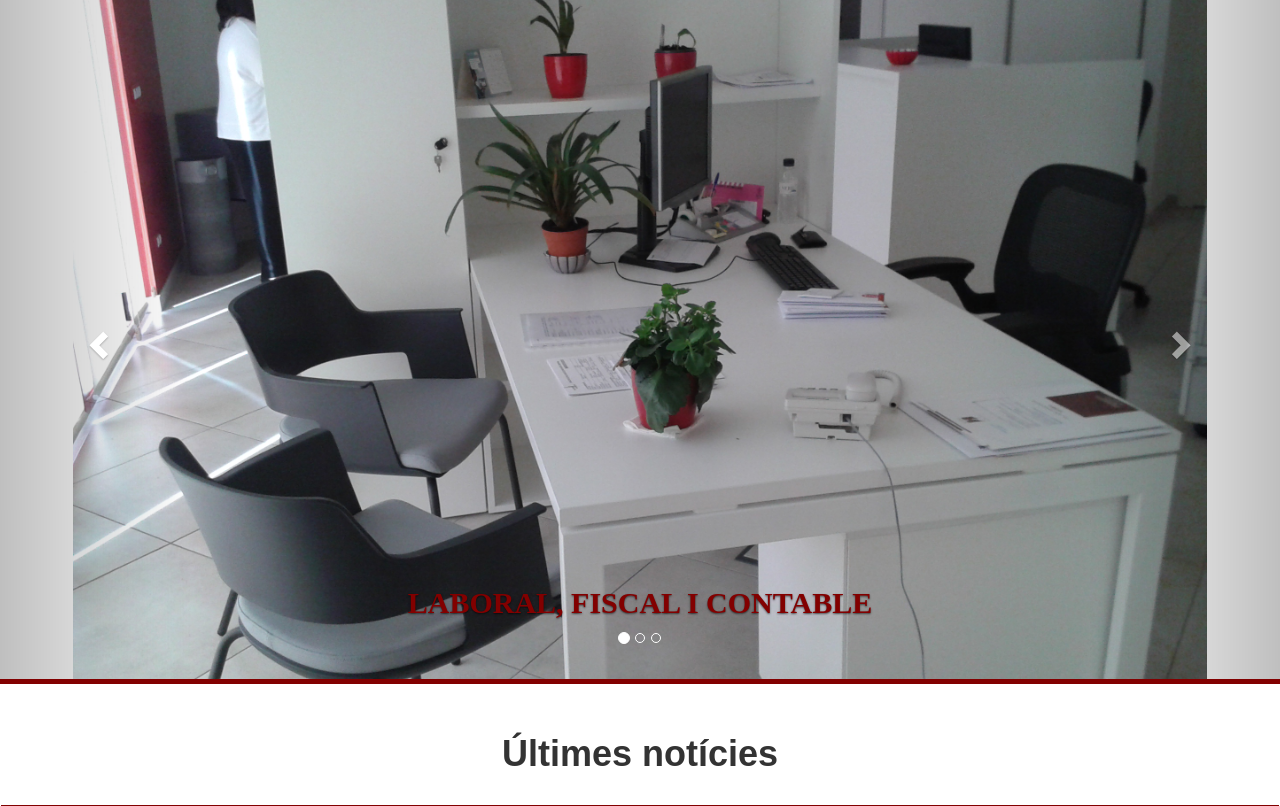
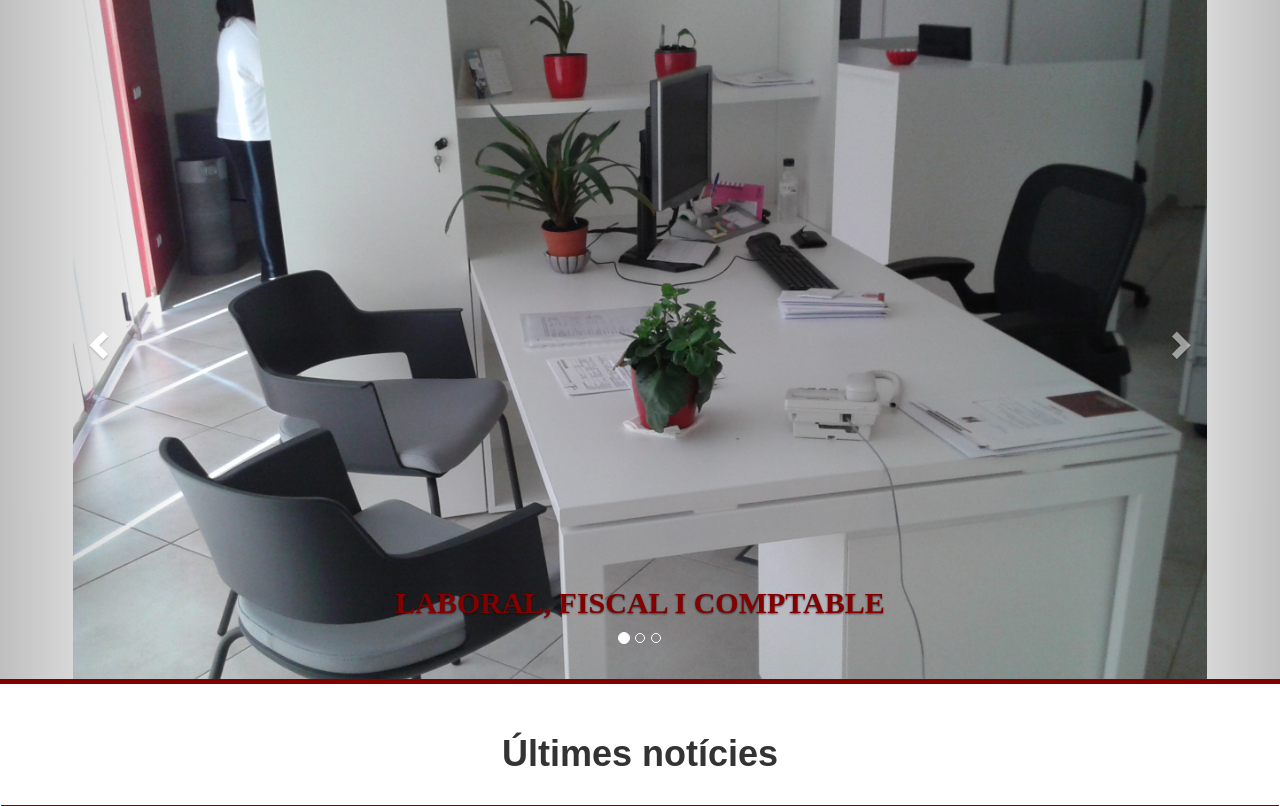
Before and after one commit to karlos27/GS_3.0, a Django app: page / in a window 1280 px wide. Shown: the part 806-1612 px from the top of the page. Run offline with Django 3.2, Linux system fonts and the light colour scheme; data that the repository does not hold is empty; some libraries are stand-ins or nearby versions.

Commit message:
Comentari

```diff
--- a/GS/templates/carousel.html
+++ b/GS/templates/carousel.html
@@ -12,7 +12,7 @@
     <div class="item active">
       <img src="{% static 'img/Despatx_6.jpg' %}" alt="img-responsive" class="img-responsive">
       <div class="carousel-caption">
-        <h2><strong>LABORAL, FISCAL I CONTABLE</strong></h2>
+        <h2><strong>LABORAL, FISCAL I COMPTABLE</strong></h2>
       </div>
     </div>
     <div class="item">
```
